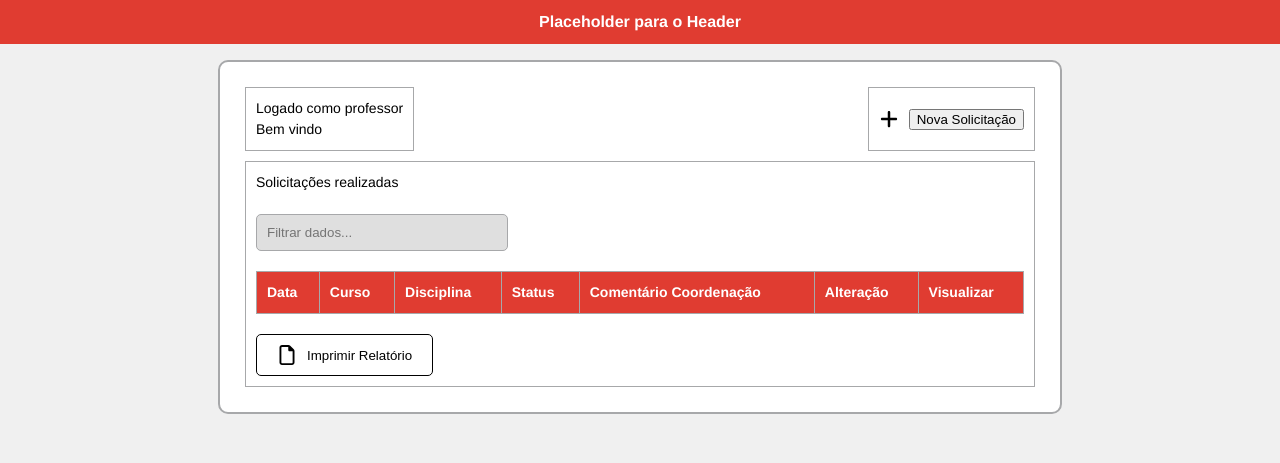
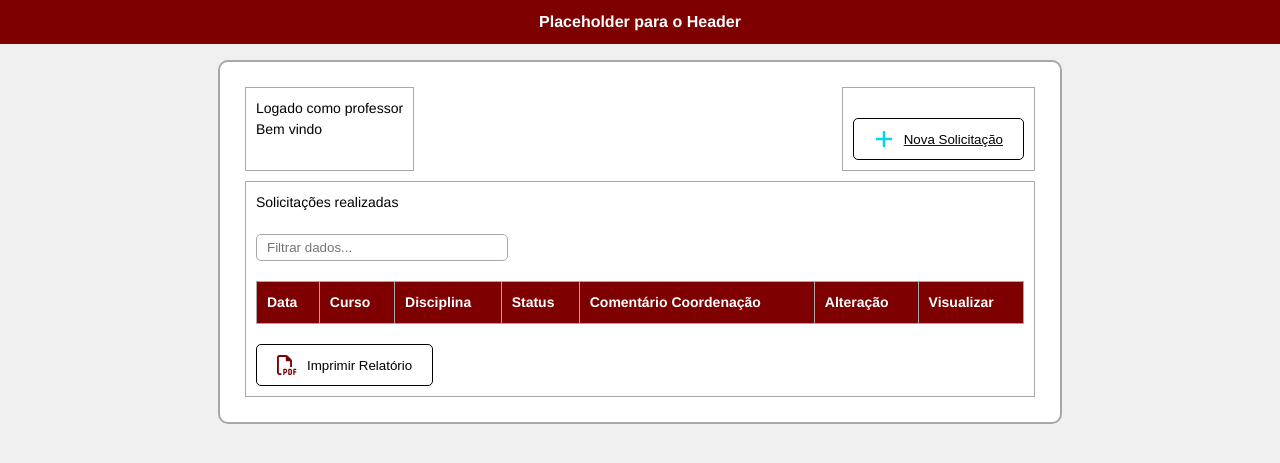
Before and after one commit to Juuliano-mancin/Projeto-Integrador-II, a PHP site: page /homepageProfessor.html in a window 1280 px wide. Shown: the top 463 px of the page. Run offline with PHP 8.4, Linux system fonts and the light colour scheme; lists and menus that the app fills with data are empty.

Commit message:
Add files via upload

```diff
--- a/Projeto Integrador 2º Semestre/homepageProfessor.css
+++ b/Projeto Integrador 2º Semestre/homepageProfessor.css
@@ -21,7 +21,7 @@ header {
     text-align: center; /* Centraliza o texto */
     font-weight: bold; /* Peso da fonte do header */
     font-size: 16px; /* Tamanho da fonte do header */
-    background-color: #E03C31; /* Vermelho CPS para o cabeçalho */
+    background-color: #7E0000; /* Vermelho CPS para o cabeçalho */
     color: #FFFFFF; /* Texto branco */
 }
 
@@ -55,10 +55,11 @@ header {
 /* Estilo do campo de filtro */
 .inputFiltro {
     width: 30%; /* Largura total */
+    height: 5px;
     padding: 10px; /* Espaçamento interno */
     border: 1px solid #A7A8AA; /* Borda cinza */
     border-radius: 5px; /* Bordas arredondadas */
-    background-color: rgba(192, 192, 192, 0.5); /* Cinza com 50% de transparência */
+    background-color: #DADADA(0.5); /* Cinza com 50% de transparência */
 }
 
 /* Estilos da tabela */
@@ -77,7 +78,7 @@ th, td {
 
 /* Estilos para cabeçalhos da tabela */
 th {
-    background-color: #E03C31; /* Vermelho CPS para cabeçalhos da tabela */
+    background-color: #7E0000; /* Vermelho CPS para cabeçalhos da tabela */
     color: #FFFFFF; /* Texto branco */
 }
 
@@ -105,4 +106,5 @@ th {
     margin-right: 10px; /* Espaçamento entre o ícone e o texto */
     width: 20px; /* Largura do ícone */
     height: 20px; /* Altura do ícone */
+
 }
--- a/Projeto Integrador 2º Semestre/homepageProfessor.html
+++ b/Projeto Integrador 2º Semestre/homepageProfessor.html
@@ -24,9 +24,13 @@
             </div>
             <!-- SubDiv2 - Botão "Nova Solicitação" com ícone -->
             <div class="subDiv2">
-                <img src="img/icones/Plusplaceholder.svg" alt="Adicionar" class="icon"> <!-- Ícone de adicionar -->
+
                 <a href="novasolicitacao.html">
-                    <button>Nova Solicitação</button>
+
+                    <button class="imprimirBtn">
+                        <img src="img/icones/NovaSolicitacao.svg" alt="Adicionar" class="icon"> <!-- Ícone de adicionar -->
+                        Nova Solicitação
+                    </button>
                 </a>
             </div>
         </div>
@@ -56,7 +60,7 @@
             </table>
             <!-- Botão para imprimir o relatório, com ícone -->
             <button class="imprimirBtn">
-                <img src="img/Icones/filePlaceholder.svg" alt="Imprimir" class="icon"> <!-- Ícone de imprimir -->
+                <img src="img/Icones/arquivoPDF.svg" alt="Imprimir" class="icon"> <!-- Ícone de imprimir -->
                 Imprimir Relatório
             </button>
         </div>
```
Also changed, not shown: Projeto Integrador 2º Semestre/homepageAdministrativo.html (+1 -6 lines), Projeto Integrador 2º Semestre/img/Icones/NovaSolicitacao.svg (added), Projeto Integrador 2º Semestre/img/Icones/arquivoPDF.svg (added).
